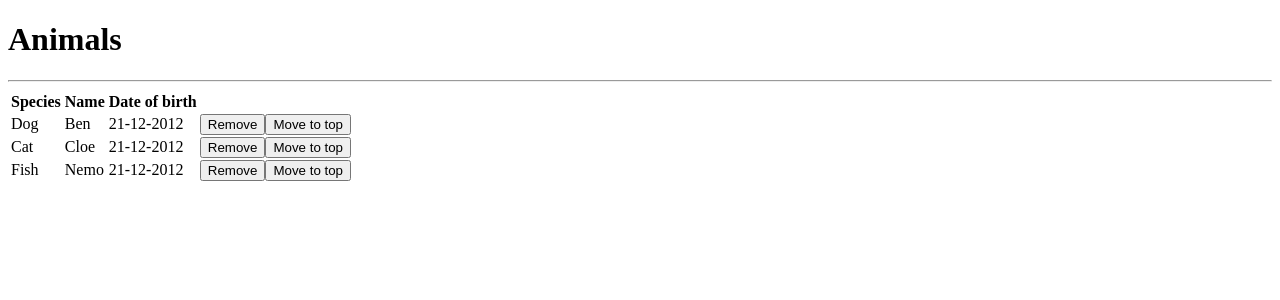
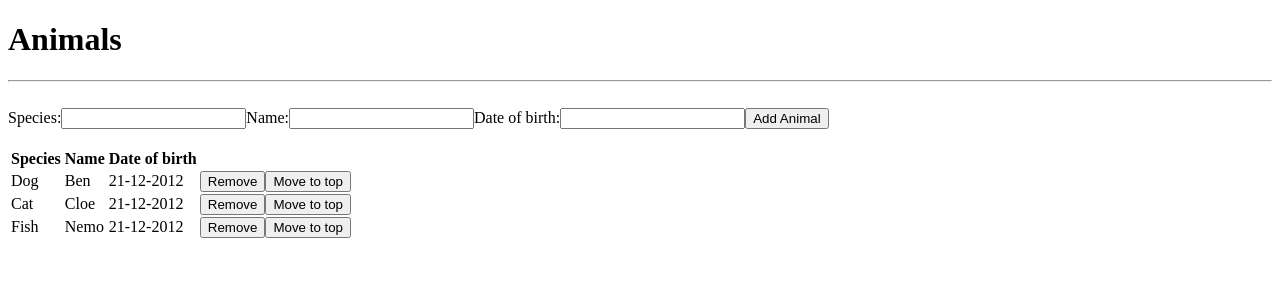
Before and after one commit to yomla/Vezbe-Angular2-Zoo, an Angular app: page / in a window 1280 px wide. Shown: the top 300 px of the page. Built offline with nearby package versions, Linux system fonts and the light colour scheme.

Commit message:
Zadatak6

```diff
--- a/src/app/app.module.ts
+++ b/src/app/app.module.ts
@@ -1,5 +1,6 @@
 import { BrowserModule } from '@angular/platform-browser';
 import { NgModule } from '@angular/core';
+import { FormsModule } from '@angular/forms';
 
 import { AppComponent } from './app.component';
 import { AnimalListComponent } from './components/animal-list/animal-list.component';
@@ -10,7 +11,8 @@ import { AnimalListComponent } from './components/animal-list/animal-list.compon
     AnimalListComponent
   ],
   imports: [
-    BrowserModule
+    BrowserModule,
+    FormsModule
   ],
   providers: [],
   bootstrap: [AppComponent]
--- a/src/app/components/animal-list/animal-list.component.html
+++ b/src/app/components/animal-list/animal-list.component.html
@@ -1,5 +1,17 @@
 <h1>Animals</h1>
-<hr>
+<hr><br>
+<form>
+    <label for="species">Species:</label>
+    <input name="species" type="text" [(ngModel)]="newAnimal.species"/>
+
+    <label for="name">Name:</label>
+    <input name="name" type="text" [(ngModel)]="newAnimal.name"/>
+
+    <label for="dateOfBirth">Date of birth:</label>
+    <input name="dateOfBirth" type="text" [(ngModel)]="newAnimal.dateOfBirth"/>
+
+    <button (click)="addAnimal(newAnimal)">Add Animal</button>
+</form><br>
 
 <table>
 	<th>Species</th>
--- a/src/app/components/animal-list/animal-list.component.ts
+++ b/src/app/components/animal-list/animal-list.component.ts
@@ -8,7 +8,8 @@ import { Animal } from '../../models/animal.model';
 })
 export class AnimalListComponent implements OnInit {
 
-  private animals: any[];
+   animals: any[];
+   newAnimal: Animal = new Animal('','','');
 
   constructor() {
     this.animals = [
@@ -26,7 +27,12 @@ export class AnimalListComponent implements OnInit {
   moveToTop(animal) {
 		this.remove(animal);
 		this.animals.unshift(animal);
-	}
+  }
+
+  addAnimal() {
+      this.animals.push(this.newAnimal);
+      this.newAnimal = new Animal('','','');
+  }
 
   ngOnInit() {
   }
```
